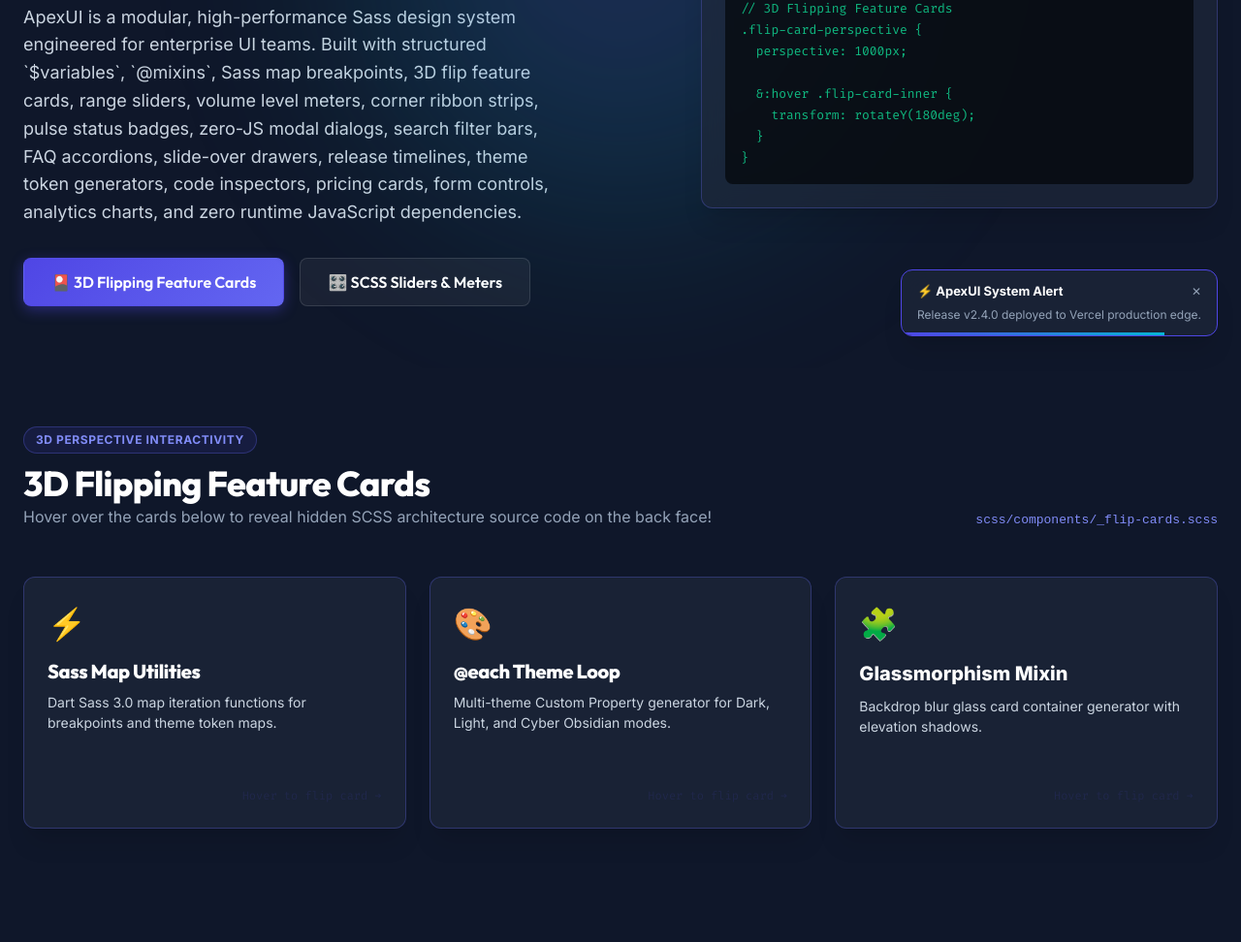
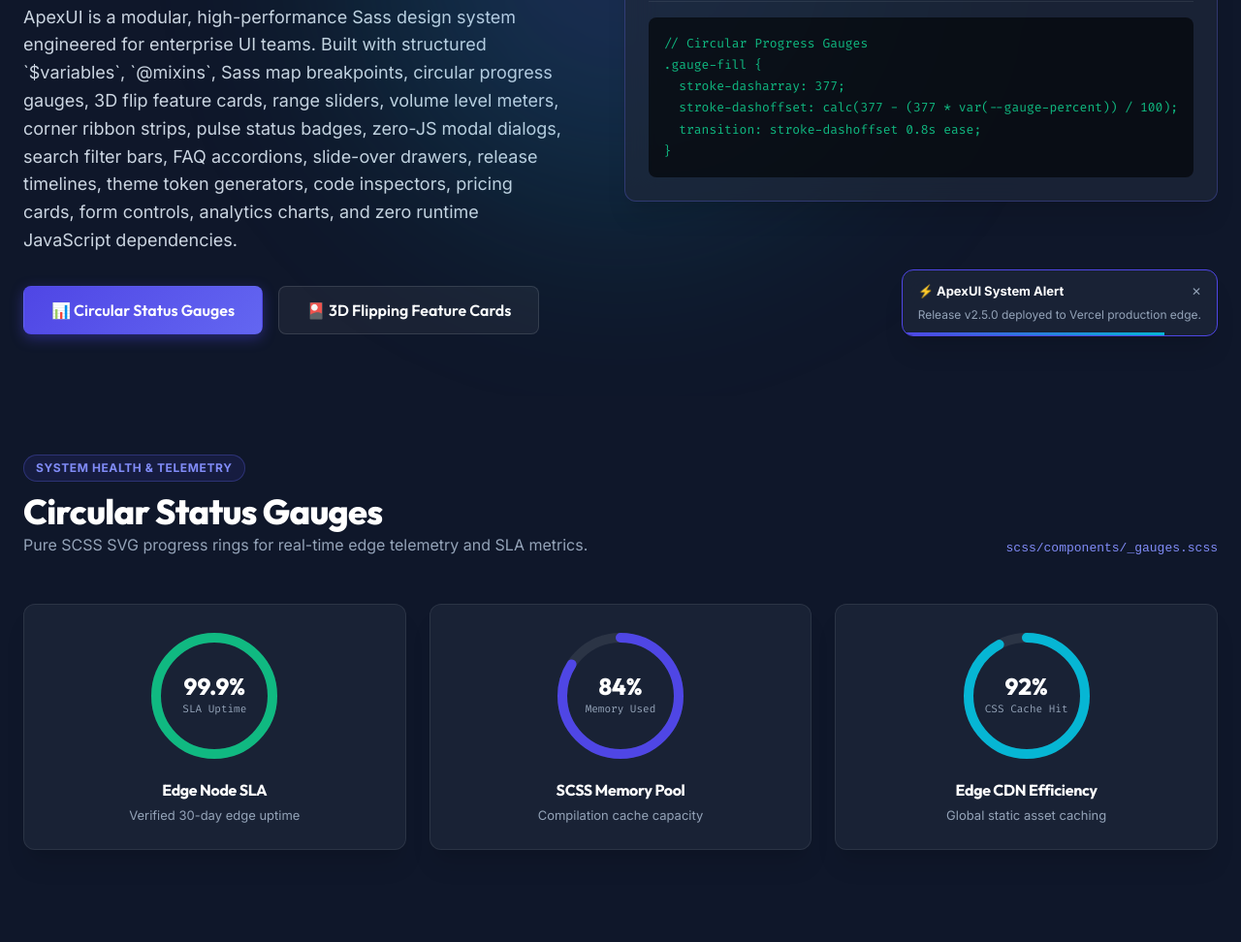
Before and after one commit to breakingthebot/sass-scss-design-system-build51, a website: page index.html in a window 1280 px wide. Shown: the part 429-1401 px from the top of the page at 97% size. Drawn offline with Linux system fonts and the light colour scheme.

Commit message:
feat: release v2.5.0 - Circular Progress Gauges Component

```diff
--- a/index.html
+++ b/index.html
@@ -4,7 +4,7 @@
     <meta charset="UTF-8" />
     <meta name="viewport" content="width=device-width, initial-scale=1.0" />
     <title>ApexUI — Enterprise Sass/SCSS Design System & Component Infrastructure</title>
-    <meta name="description" content="ApexUI is a modular, production-ready Sass/SCSS design system and UI component library. Featuring SCSS variables, mixins, maps, functions, theme token generators, 3D flip cards, range sliders, volume meters, corner ribbon cards, pulse status badges, zero-JS modal dialogs, search bar filter pills, code inspector, FAQ accordion, slide-over config drawer, release timeline, pricing cards, form controls, analytics charts, and zero JavaScript dependencies." />
+    <meta name="description" content="ApexUI is a modular, production-ready Sass/SCSS design system and UI component library. Featuring SCSS variables, mixins, maps, functions, theme token generators, circular progress gauges, 3D flip cards, range sliders, volume meters, corner ribbon cards, pulse status badges, zero-JS modal dialogs, search bar filter pills, code inspector, FAQ accordion, slide-over config drawer, release timeline, pricing cards, form controls, analytics charts, and zero JavaScript dependencies." />
     <link rel="stylesheet" href="css/style.css" />
   </head>
   <body>
@@ -39,7 +39,7 @@
           <a href="#" class="brand-logo">
             <span class="brand-icon">⚡</span>
             <span>Apex<span class="text-brand-gradient">UI</span></span>
-            <span class="badge badge-brand" style="margin-left: 8px;">SCSS System • v2.4.0</span>
+            <span class="badge badge-brand" style="margin-left: 8px;">SCSS System • v2.5.0</span>
           </a>
 
           <!-- Mobile Hamburger Toggle Label -->
@@ -50,6 +50,7 @@
           </label>
 
           <ul class="nav-menu">
+            <li><a href="#gauges" class="nav-link">Status Gauges</a></li>
             <li><a href="#flip-cards" class="nav-link">3D Flip Cards</a></li>
             <li><a href="#sliders" class="nav-link">Sliders & Meters</a></li>
             <li><a href="#ribbons" class="nav-link">Ribbons & Badges</a></li>
@@ -58,7 +59,6 @@
             <li><a href="#code-inspector" class="nav-link">SCSS Inspector</a></li>
             <li><a href="#faq" class="nav-link">FAQ Accordion</a></li>
             <li><a href="#timeline" class="nav-link">Release Timeline</a></li>
-            <li><a href="#pricing" class="nav-link">Pricing Plans</a></li>
             <li><a href="#themes" class="nav-link">SCSS Themes</a></li>
           </ul>
 
@@ -92,15 +92,15 @@
             </h1>
 
             <p class="hero-subtitle">
-              ApexUI is a modular, high-performance Sass design system engineered for enterprise UI teams. Built with structured `$variables`, `@mixins`, Sass map breakpoints, 3D flip feature cards, range sliders, volume level meters, corner ribbon strips, pulse status badges, zero-JS modal dialogs, search filter bars, FAQ accordions, slide-over drawers, release timelines, theme token generators, code inspectors, pricing cards, form controls, analytics charts, and zero runtime JavaScript dependencies.
+              ApexUI is a modular, high-performance Sass design system engineered for enterprise UI teams. Built with structured `$variables`, `@mixins`, Sass map breakpoints, circular progress gauges, 3D flip feature cards, range sliders, volume level meters, corner ribbon strips, pulse status badges, zero-JS modal dialogs, search filter bars, FAQ accordions, slide-over drawers, release timelines, theme token generators, code inspectors, pricing cards, form controls, analytics charts, and zero runtime JavaScript dependencies.
             </p>
 
             <div class="hero-cta-group">
-              <a href="#flip-cards" class="btn btn-primary btn-lg">
+              <a href="#gauges" class="btn btn-primary btn-lg">
+                📊 Circular Status Gauges
+              </a>
+              <a href="#flip-cards" class="btn btn-secondary btn-lg">
                 🎴 3D Flipping Feature Cards
-              </a>
-              <a href="#sliders" class="btn btn-secondary btn-lg">
-                🎛️ SCSS Sliders &amp; Meters
               </a>
             </div>
           </div>
@@ -113,24 +113,84 @@
                 <span class="dot dot-amber"></span>
                 <span class="dot dot-green"></span>
               </div>
-              <span class="file-path">scss/components/_flip-cards.scss</span>
-              <span class="badge badge-brand">ApexUI SCSS v2.4.0</span>
+              <span class="file-path">scss/components/_gauges.scss</span>
+              <span class="badge badge-brand">ApexUI SCSS v2.5.0</span>
             </div>
 
             <pre>
-<span class="token-comment">// 3D Flipping Feature Cards</span>
-.flip-card-perspective {
-  perspective: 1000px;
-
-  &amp;:hover .flip-card-inner {
-    transform: rotateY(180deg);
-  }
+<span class="token-comment">// Circular Progress Gauges</span>
+.gauge-fill {
+  stroke-dasharray: 377;
+  stroke-dashoffset: calc(377 - (377 * var(--gauge-percent)) / 100);
+  transition: stroke-dashoffset 0.8s ease;
 }</pre>
           </div>
         </div>
       </section>
 
-      <!-- 3D FLIPPING FEATURE CARDS SECTION (NEW v2.4.0) -->
+      <!-- CIRCULAR PROGRESS GAUGES SECTION (NEW v2.5.0) -->
+      <section id="gauges" class="container" style="padding: 60px 24px;">
+        <div style="display: flex; justify-content: space-between; align-items: flex-end; flex-wrap: wrap; gap: 16px; margin-bottom: 24px;">
+          <div>
+            <span class="badge badge-brand">SYSTEM HEALTH &amp; TELEMETRY</span>
+            <h2 style="margin-top: 8px;">Circular Status Gauges</h2>
+            <p>Pure SCSS SVG progress rings for real-time edge telemetry and SLA metrics.</p>
+          </div>
+          <span style="font-family: monospace; font-size: 0.8125rem; color: #818cf8;">scss/components/_gauges.scss</span>
+        </div>
+
+        <div style="display: grid; grid-template-columns: repeat(auto-fit, minmax(240px, 1fr)); gap: 24px;">
+          <!-- Gauge 1 -->
+          <div class="gauge-card">
+            <div class="gauge-circle-wrapper">
+              <svg viewBox="0 0 140 140">
+                <circle cx="70" cy="70" r="60" class="gauge-bg" />
+                <circle cx="70" cy="70" r="60" class="gauge-fill gauge-fill-success" style="--gauge-percent: 99.9;" />
+              </svg>
+              <div class="gauge-center-label">
+                <span class="gauge-value">99.9%</span>
+                <span class="gauge-subtext">SLA Uptime</span>
+              </div>
+            </div>
+            <h4 style="font-size: 1rem; font-weight: 700; color: #fff;">Edge Node SLA</h4>
+            <p style="font-size: 0.8125rem; color: #94a3b8; margin-top: 4px;">Verified 30-day edge uptime</p>
+          </div>
+
+          <!-- Gauge 2 -->
+          <div class="gauge-card">
+            <div class="gauge-circle-wrapper">
+              <svg viewBox="0 0 140 140">
+                <circle cx="70" cy="70" r="60" class="gauge-bg" />
+                <circle cx="70" cy="70" r="60" class="gauge-fill" style="--gauge-percent: 84;" />
+              </svg>
+              <div class="gauge-center-label">
+                <span class="gauge-value">84%</span>
+                <span class="gauge-subtext">Memory Used</span>
+              </div>
+            </div>
+            <h4 style="font-size: 1rem; font-weight: 700; color: #fff;">SCSS Memory Pool</h4>
+            <p style="font-size: 0.8125rem; color: #94a3b8; margin-top: 4px;">Compilation cache capacity</p>
+          </div>
+
+          <!-- Gauge 3 -->
+          <div class="gauge-card">
+            <div class="gauge-circle-wrapper">
+              <svg viewBox="0 0 140 140">
+                <circle cx="70" cy="70" r="60" class="gauge-bg" />
+                <circle cx="70" cy="70" r="60" class="gauge-fill gauge-fill-cyan" style="--gauge-percent: 92;" />
+              </svg>
+              <div class="gauge-center-label">
+                <span class="gauge-value">92%</span>
+                <span class="gauge-subtext">CSS Cache Hit</span>
+              </div>
+            </div>
+            <h4 style="font-size: 1rem; font-weight: 700; color: #fff;">Edge CDN Efficiency</h4>
+            <p style="font-size: 0.8125rem; color: #94a3b8; margin-top: 4px;">Global static asset caching</p>
+          </div>
+        </div>
+      </section>
+
+      <!-- 3D FLIPPING FEATURE CARDS SECTION -->
       <section id="flip-cards" class="container" style="padding: 60px 24px;">
         <div style="display: flex; justify-content: space-between; align-items: flex-end; flex-wrap: wrap; gap: 16px; margin-bottom: 24px;">
           <div>
@@ -298,7 +358,7 @@
             <div class="ribbon-corner ribbon-success">ENTERPRISE</div>
             <div class="status-pulse-badge" style="background: rgba(99, 102, 241, 0.15); border-color: rgba(99, 102, 241, 0.3); color: #818cf8; margin-bottom: 16px;">
               <span class="pulse-dot" style="background: #6366f1; box-shadow: 0 0 0 0 rgba(99, 102, 241, 0.7);"></span>
-              <span>SCSS v2.4.0 ACTIVE</span>
+              <span>SCSS v2.5.0 ACTIVE</span>
             </div>
             <h3 style="font-size: 1.25rem; font-weight: 700; color: #fff; margin-bottom: 8px;">Modular SCSS Core</h3>
             <p style="font-size: 0.875rem; color: #94a3b8;">Compiled with modern Dart Sass 3.0 module system with zero JS runtime overhead.</p>
@@ -331,15 +391,15 @@
         <div class="search-box-card">
           <div class="search-input-wrapper">
             <span class="search-icon">🔍</span>
-            <input type="text" class="search-control" placeholder="Search SCSS variables, mixins, maps, or UI components..." value="flip-cards" />
+            <input type="text" class="search-control" placeholder="Search SCSS variables, mixins, maps, or UI components..." value="gauges" />
             <span class="search-shortcut">⌘K</span>
           </div>
 
           <div class="filter-pills-row">
             <span style="font-size: 0.8125rem; font-weight: 700; color: #94a3b8; margin-right: 8px;">Filter Modules:</span>
-            <label for="filter-all" class="filter-pill-label">⚡ All Modules (19)</label>
+            <label for="filter-all" class="filter-pill-label">⚡ All Modules (20)</label>
             <label for="filter-abstracts" class="filter-pill-label">🎨 Abstracts &amp; Tokens (4)</label>
-            <label for="filter-components" class="filter-pill-label">🧩 UI Components (15)</label>
+            <label for="filter-components" class="filter-pill-label">🧩 UI Components (16)</label>
           </div>
         </div>
       </section>
@@ -453,6 +513,18 @@
         </div>
 
         <div class="timeline">
+          <!-- Release v2.5.0 -->
+          <div class="timeline-item">
+            <div class="timeline-dot"></div>
+            <div class="timeline-header">
+              <span class="timeline-version">ApexUI Release v2.5.0</span>
+              <span class="timeline-date">2026-07-29</span>
+            </div>
+            <div class="timeline-body">
+              Integrated **Progress Ring &amp; Circular Status Gauge Component (`scss/components/_gauges.scss`)**. Added SVG circular progress rings driven by `--gauge-percent` variables and stroke-dashoffset transitions.
+            </div>
+          </div>
+
           <!-- Release v2.4.0 -->
           <div class="timeline-item">
             <div class="timeline-dot"></div>
@@ -474,18 +546,6 @@
             </div>
             <div class="timeline-body">
               Integrated **Range Sliders &amp; Audio Level Meters Component (`scss/components/_sliders.scss`)**. Added custom styled HTML5 range controls and segmented SCSS volume level meters.
-            </div>
-          </div>
-
-          <!-- Release v2.2.0 -->
-          <div class="timeline-item">
-            <div class="timeline-dot"></div>
-            <div class="timeline-header">
-              <span class="timeline-version">ApexUI Release v2.2.0</span>
-              <span class="timeline-date">2026-07-29</span>
-            </div>
-            <div class="timeline-body">
-              Integrated **Status Badges &amp; Pill Ribbon Strip Component (`scss/components/_ribbons.scss`)**. Added 45-degree corner ribbon badges and animated pulse status indicators (`@keyframes pulseGlow`).
             </div>
           </div>
         </div>
@@ -673,8 +733,8 @@
           <div class="alert alert-info">
             <span class="alert-icon">ℹ️</span>
             <div class="alert-content">
-              <div class="alert-title">New SCSS Release v2.4.0 Available</div>
-              <div class="alert-desc">Integrated 3D Flipping Feature Card components.</div>
+              <div class="alert-title">New SCSS Release v2.5.0 Available</div>
+              <div class="alert-desc">Integrated Progress Ring &amp; Circular Status Gauge components.</div>
             </div>
             <span class="badge" style="background: rgba(6, 182, 212, 0.2); color: #06b6d4; border: 1px solid rgba(6, 182, 212, 0.4);">INFO</span>
           </div>
@@ -871,7 +931,7 @@
           <div class="feature-card">
             <div class="card-icon">🧩</div>
             <h3 class="card-title">`scss/components/`</h3>
-            <p class="card-desc">Decoupled SCSS stylesheets for navbars, buttons, metric widgets, token swatches, charts, codeboxes, alerts, forms, pricing, timeline, drawers, accordion, search, ribbons, sliders, flip-cards, data tables, and modals.</p>
+            <p class="card-desc">Decoupled SCSS stylesheets for navbars, buttons, metric widgets, token swatches, charts, codeboxes, alerts, forms, pricing, timeline, drawers, accordion, search, ribbons, sliders, flip-cards, gauges, data tables, and modals.</p>
           </div>
         </div>
       </section>
@@ -1045,7 +1105,7 @@
             <strong style="font-size: 0.8125rem; color: #ffffff;">⚡ ApexUI System Alert</strong>
             <label for="toast-dismiss" style="cursor: pointer; color: #94a3b8; font-size: 0.75rem;">✕</label>
           </div>
-          <p style="font-size: 0.75rem; color: #94a3b8; margin-top: 4px;">Release v2.4.0 deployed to Vercel production edge.</p>
+          <p style="font-size: 0.75rem; color: #94a3b8; margin-top: 4px;">Release v2.5.0 deployed to Vercel production edge.</p>
         </div>
       </div>
 
@@ -1084,8 +1144,8 @@ $color-danger: #f43f5e;</pre>
 
           <div style="background: rgba(255, 255, 255, 0.04); border: 1px solid rgba(255, 255, 255, 0.08); border-radius: 8px; padding: 16px; margin-bottom: 20px; font-family: monospace; font-size: 0.8125rem;">
             <div style="color: #818cf8; margin-bottom: 6px;">● Target File: css/style.css (Minified)</div>
-            <div style="color: #94a3b8; margin-bottom: 6px;">● Bundle Size: 16.1 KB (Gzip: 4.4 KB)</div>
-            <div style="color: #10b981;">● SHA256: dd758a57458b1d053bf694a35b27e90f</div>
+            <div style="color: #94a3b8; margin-bottom: 6px;">● Bundle Size: 16.5 KB (Gzip: 4.5 KB)</div>
+            <div style="color: #10b981;">● SHA256: c317da3dd758a57458b1d053bf694a35</div>
           </div>
 
           <div class="modal-actions">
@@ -1129,18 +1189,18 @@ $color-danger: #f43f5e;</pre>
               <h4 class="footer-col-title">SCSS Modules</h4>
               <ul class="footer-links">
                 <li><a href="#modal-inspect-variables">_variables.scss</a></li>
+                <li><a href="#gauges">_gauges.scss</a></li>
                 <li><a href="#flip-cards">_flip-cards.scss</a></li>
                 <li><a href="#sliders">_sliders.scss</a></li>
-                <li><a href="#ribbons">_ribbons.scss</a></li>
               </ul>
             </div>
 
             <div>
               <h4 class="footer-col-title">Components</h4>
               <ul class="footer-links">
+                <li><a href="#gauges">Circular Status Gauges</a></li>
                 <li><a href="#flip-cards">3D Flip Cards</a></li>
                 <li><a href="#sliders">Sliders &amp; Level Meters</a></li>
-                <li><a href="#ribbons">Ribbons &amp; Badges</a></li>
                 <li><a href="#data-table">Enterprise Data Table</a></li>
               </ul>
             </div>
@@ -1149,7 +1209,7 @@ $color-danger: #f43f5e;</pre>
               <h4 class="footer-col-title">Documentation</h4>
               <ul class="footer-links">
                 <li><a href="README.md">System Architecture Guide</a></li>
-                <li><a href="CHANGELOG.md">Changelog v2.4.0</a></li>
+                <li><a href="CHANGELOG.md">Changelog v2.5.0</a></li>
                 <li><a href="https://github.com/breakingthebot/sass-scss-design-system-build51">GitHub Repository</a></li>
                 <li><a href="LICENSE">MIT License</a></li>
               </ul>
@@ -1158,7 +1218,7 @@ $color-danger: #f43f5e;</pre>
 
           <div class="footer-bottom">
             <span>© 2026 ApexUI Design Infrastructure Inc. All rights reserved. Built with Sass/SCSS.</span>
-            <span>⚡ Release v2.4.0 • 3D Flipping Feature Cards</span>
+            <span>⚡ Release v2.5.0 • Circular Status Gauges</span>
           </div>
         </div>
       </footer>
--- /dev/null
+++ b/scss/components/_gauges.scss
@@ -0,0 +1,73 @@
+// ==========================================================================
+// ApexUI Design System — SCSS Component: Circular Progress Gauges
+// ==========================================================================
+
+@use '../abstracts/variables' as *;
+@use '../abstracts/mixins' as *;
+
+.gauge-card {
+  @include glass-card();
+  padding: $spacing-6;
+  margin-top: $spacing-6;
+  @include flex-align(column, center, center);
+  text-align: center;
+}
+
+.gauge-circle-wrapper {
+  position: relative;
+  width: 140px;
+  height: 140px;
+  margin-bottom: $spacing-4;
+
+  svg {
+    width: 100%;
+    height: 100%;
+    transform: rotate(-90deg);
+
+    circle {
+      fill: none;
+      stroke-width: 10;
+      stroke-linecap: round;
+
+      &.gauge-bg {
+        stroke: rgba(255, 255, 255, 0.08);
+      }
+
+      &.gauge-fill {
+        stroke: $color-brand-primary;
+        stroke-dasharray: 377; // 2 * PI * 60
+        stroke-dashoffset: calc(377 - (377 * var(--gauge-percent, 75)) / 100);
+        transition: stroke-dashoffset 0.8s cubic-bezier(0.4, 0, 0.2, 1);
+      }
+
+      &.gauge-fill-success {
+        stroke: $color-success;
+      }
+
+      &.gauge-fill-cyan {
+        stroke: $color-cyan;
+      }
+    }
+  }
+
+  .gauge-center-label {
+    position: absolute;
+    inset: 0;
+    @include flex-align(column, center, center);
+
+    .gauge-value {
+      font-family: $font-heading;
+      font-size: 1.5rem;
+      font-weight: 800;
+      color: #ffffff;
+      line-height: 1;
+    }
+
+    .gauge-subtext {
+      font-family: $font-mono;
+      font-size: 0.6875rem;
+      color: $color-slate-400;
+      margin-top: 4px;
+    }
+  }
+}
--- a/scss/main.scss
+++ b/scss/main.scss
@@ -32,6 +32,7 @@
 @use 'components/ribbons' as *;
 @use 'components/sliders' as *;
 @use 'components/flip-cards' as *;
+@use 'components/gauges' as *;
 @use 'components/data-table' as *;
 @use 'components/modals' as *;
 
@@ -53,14 +54,13 @@
   }
 
   .hero-subtitle, p { color: #475569; }
-  .feature-card, .metric-widget, .code-inspector-card, .chart-card, .codebox-container, .form-control, .pricing-card, .timeline-item, .accordion-group, .search-box-card, .ribbon-card-container, .slider-card, .flip-card-front, .data-table-wrapper, .modal-card {
+  .feature-card, .metric-widget, .code-inspector-card, .chart-card, .codebox-container, .form-control, .pricing-card, .timeline-item, .accordion-group, .search-box-card, .ribbon-card-container, .slider-card, .flip-card-front, .gauge-card, .data-table-wrapper, .modal-card {
     background: #ffffff;
     border-color: #e2e8f0;
     box-shadow: 0 10px 25px rgba(0,0,0,0.06);
   }
 
-  .flip-title { color: #0f172a; }
-  .flip-card-back { background: #0f172a; }
+  .gauge-value { color: #0f172a; }
 }
 
 #theme-cyber:checked ~ .app-wrapper {
@@ -70,7 +70,7 @@
     border-bottom-color: rgba(255, 0, 127, 0.4);
   }
 
-  .feature-card, .metric-widget, .code-inspector-card, .chart-card, .codebox-container, .pricing-card, .timeline-item, .accordion-group, .search-box-card, .ribbon-card-container, .slider-card, .flip-card-front, .modal-card {
+  .feature-card, .metric-widget, .code-inspector-card, .chart-card, .codebox-container, .pricing-card, .timeline-item, .accordion-group, .search-box-card, .ribbon-card-container, .slider-card, .flip-card-front, .gauge-card, .modal-card {
     border-color: rgba(0, 246, 255, 0.4);
     box-shadow: 0 0 25px rgba(0, 246, 255, 0.2);
   }
```
Also changed, not shown: CHANGELOG.md, README.md, css/style.css, 1 other file.
